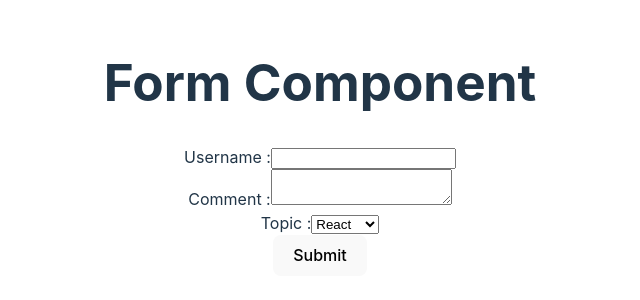
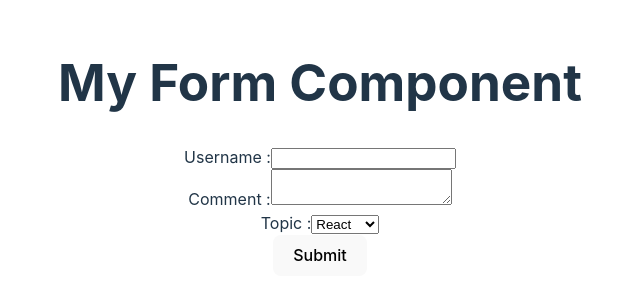
Before and after one commit to saranga1998/First-React-App, a React (Vite) app: page / in a window 1280 px wide. Shown: the part 252-552 px from the top of the page, without its empty margins (320-960 px from the left). Built offline with nearby package versions, Linux system fonts and the light colour scheme.

Commit message:
Test Form

```diff
--- a/src/Components/Form.jsx
+++ b/src/Components/Form.jsx
@@ -40,7 +40,7 @@ export class Form extends Component {
     return (
       <form onSubmit={this.handleSubmit}>
       <div>
-            <h1>Form Component</h1>
+            <h1>My Form Component </h1>
       </div>
         <div>
             <label>Username :</label>
```
